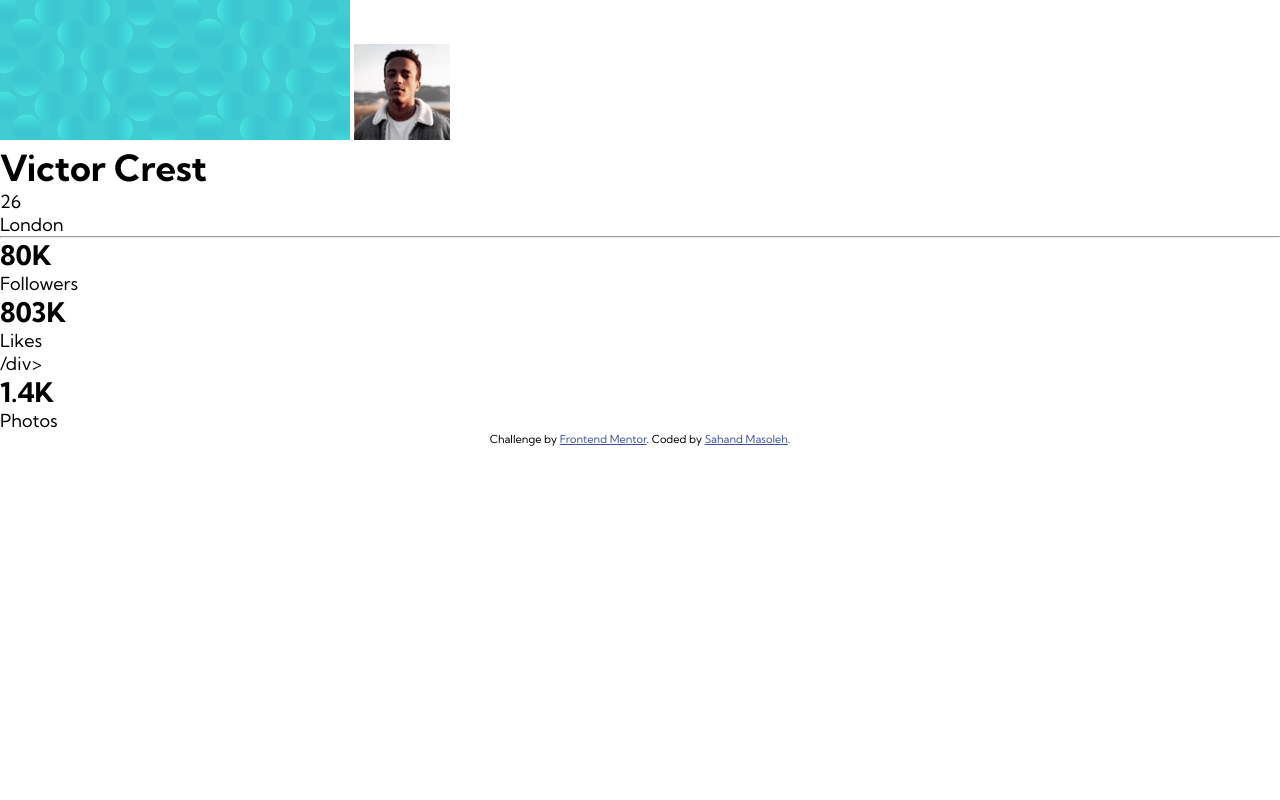
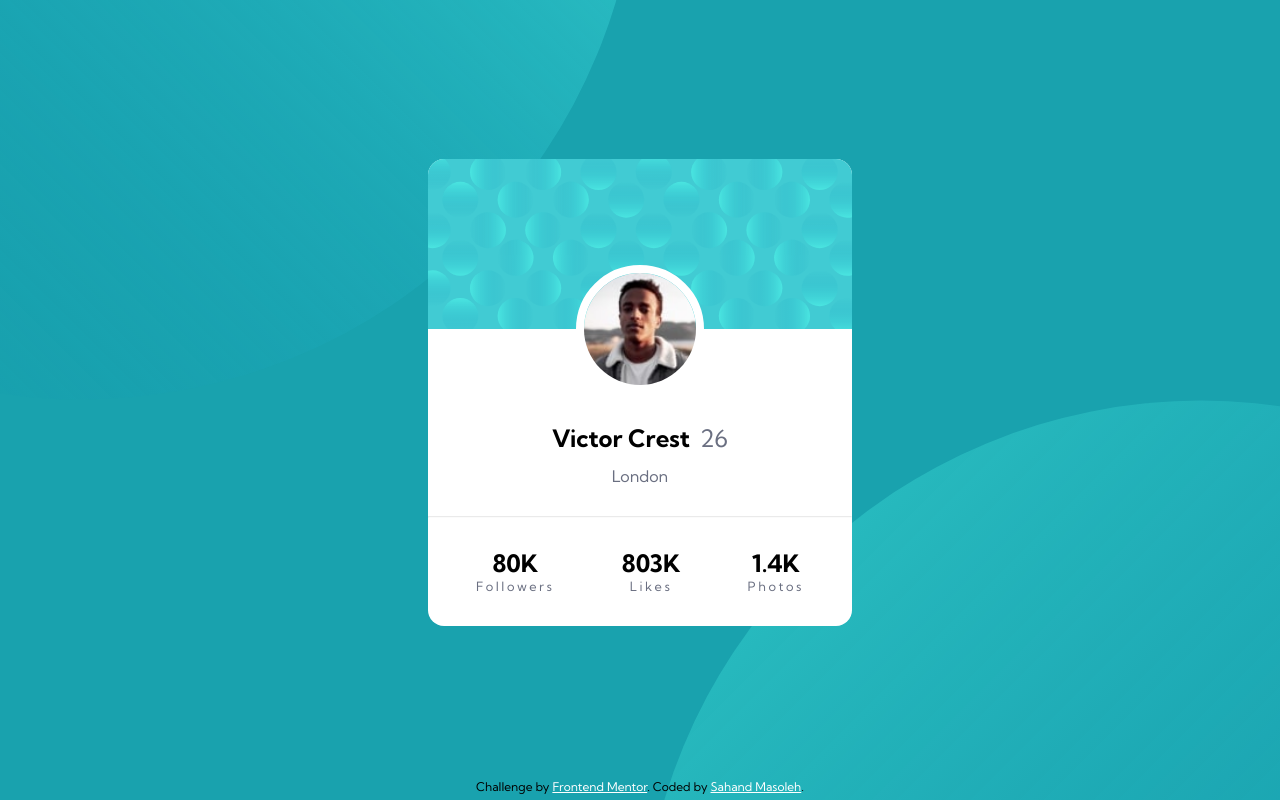
Before and after one commit to sahand-masoleh/fem-07-profile-card-component, a plain HTML site: page index.html in a window 1280 px wide. Drawn offline with Linux system fonts and the light colour scheme.

Commit message:
implemented styling

```diff
--- a/index.html
+++ b/index.html
@@ -10,38 +10,35 @@
 </head>
 
 <body>
-  <main>
-    <div>
-      <img src="images/bg-pattern-card.svg" alt="">
-      <img src="./images/image-victor.jpg" alt="Victor Crest">
+  <img id="bg-circle-1" class="bg-circles" src="./images/bg-pattern-top.svg" alt="">
+  <img id="bg-circle-2" class="bg-circles" src="./images/bg-pattern-bottom.svg" alt="">
+  <main class="flex-column">
+    <div id="cover-container" class="flex-column">
+      <img id="cover" src="images/bg-pattern-card.svg" alt="">
+      <img id="avatar" src="./images/image-victor.jpg" alt="Victor Crest">
     </div>
-    <div>
-      <h1> Victor Crest</h1>
-      <p>26</p>
-    </div>
-    <p>London</p>
+    <h1> Victor Crest <span>26</span></h1>
+    <p id="city">London</p>
     <hr>
-    <div>
-      <div>
+    <div id="stats" class="flex-row">
+      <div class="flex-column">
         <h2>80K</h2>
         <p>Followers</p>
       </div>
-      <div>
+      <div class="flex-column">
         <h2>803K</h2>
-        <p>Likes</p>/div>
-        <div>
-          <h2>1.4K</h2>
-          <p>Photos</p>
-        </div>
+        <p>Likes</p>
       </div>
-
-
-
+      <div class="flex-column">
+        <h2>1.4K</h2>
+        <p>Photos</p>
+      </div>
+    </div>
   </main>
-  <div class="attribution">
+  <footer class="attribution">
     Challenge by <a href="https://www.frontendmentor.io?ref=challenge" target="_blank">Frontend Mentor</a>.
-    Coded by <a href="#">Sahand Masoleh</a>.
-  </div>
+    Coded by <a href="https://www.frontendmentor.io/profile/sahand-masoleh">Sahand Masoleh</a>.
+  </footer>
 </body>
 
 </html>
--- a/style.css
+++ b/style.css
@@ -8,18 +8,121 @@
 }
 
 body {
-	--dark-cyan: hsl(185, 75%, 39%);
-	--very-dark-desaturated-blue: hsl(229, 23%, 23%);
-	--dark-grayish-blue: hsl(227, 10%, 46%);
-	--dark-gray: hsl(0, 0%, 59%);
+	--dark-cyan: hsl(185, 75%, 39%); /* background */
+	--very-dark-desaturated-blue: hsl(229, 23%, 23%); /*  */
+	--dark-grayish-blue: hsl(227, 10%, 46%); /* text, line */
+	--dark-gray: hsl(0, 0%, 59%); /*  */
 
-	font-size: 18px;
+	font-size: 2vh;
+	color: var(--dark-grayish-blue);
+
+	min-height: 100vh;
+	display: grid;
+	grid-template-rows: 1fr auto;
+	place-items: center;
+
+	background-color: var(--dark-cyan);
+	overflow: hidden;
+}
+
+/* utility classes */
+
+.flex-row {
+	width: 100%;
+	display: flex;
+	justify-content: space-between;
+}
+
+.flex-column {
+	display: flex;
+	flex-direction: column;
+	justify-content: space-between;
+	align-items: center;
+}
+
+/* tags */
+
+main {
+	width: 53vh;
+	aspect-ratio: 10/11;
+	border-radius: 1em;
+	padding-bottom: 2em;
+	background-color: white;
+	overflow: hidden;
+}
+
+img {
+	width: 100%;
+}
+
+hr {
+	width: 100%;
+	opacity: 0.2;
+}
+
+h1,
+h2 {
+	font-size: 1.5em;
+	color: black;
+}
+
+h1 span {
+	font-weight: normal;
+	color: var(--dark-grayish-blue);
+	margin-left: 0.2em;
+}
+
+/* classes */
+
+.bg-circles {
+	position: fixed;
+	width: 70em;
+	z-index: -1;
+}
+
+/* ids */
+
+#bg-circle-1 {
+	transform: translate(-50%, -50%);
+}
+
+#bg-circle-2 {
+	transform: translate(50%, 50%);
+}
+
+#cover-container {
+	width: 100%;
+	margin-bottom: -4em;
+}
+
+#avatar {
+	position: relative;
+	width: 8em;
+	border-radius: 50%;
+	border: 0.5em solid white;
+	top: -4em;
+}
+
+#city {
+	margin-top: -1em;
+}
+
+#stats {
+	padding: 0 3em;
+}
+
+#stats p {
+	font-size: 0.8em;
+	letter-spacing: 0.2em;
 }
 
 .attribution {
-	font-size: 11px;
+	position: relative;
+	bottom: 0.5em;
+	font-size: 0.75em;
 	text-align: center;
+	color: black;
 }
 .attribution a {
-	color: hsl(228, 45%, 44%);
+	color: white;
 }
```
Also changed, not shown: screenshots/desktop.jpg (added), screenshots/mobile.jpg (added), 2 other files.
